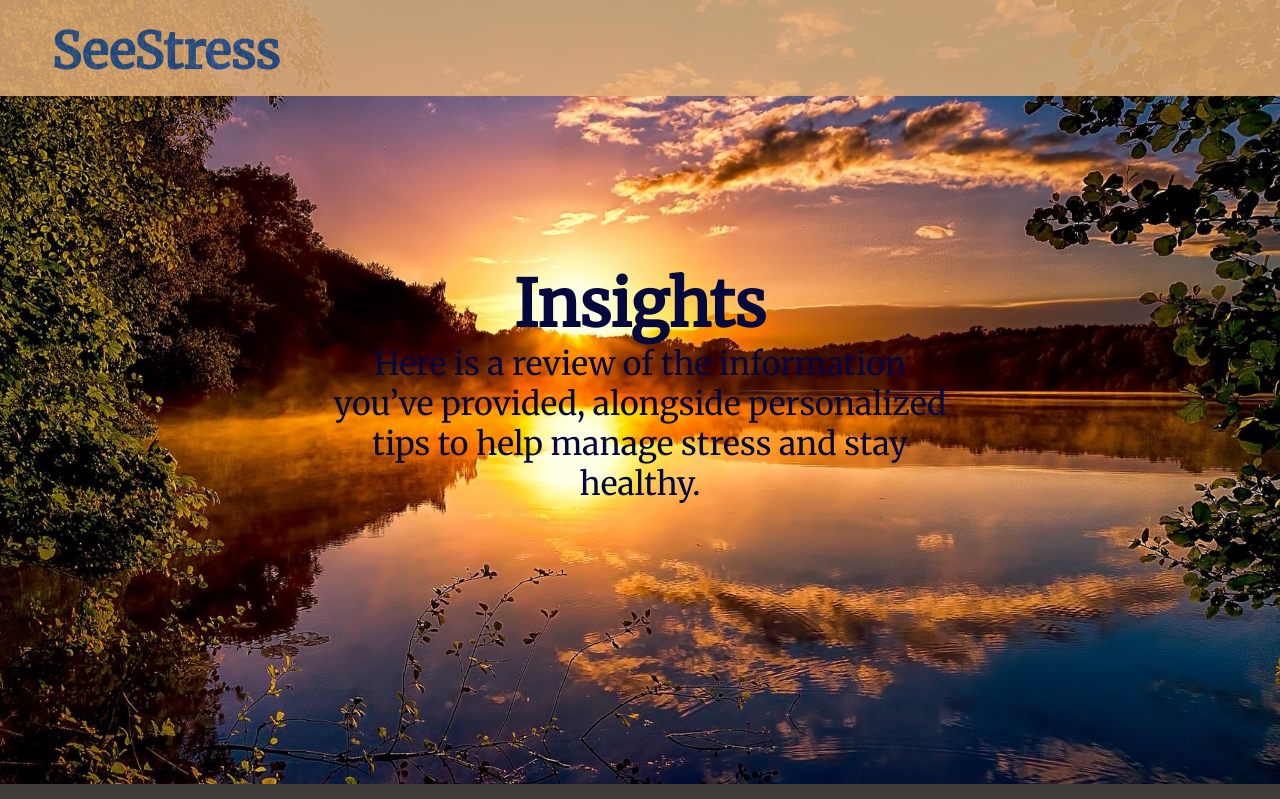
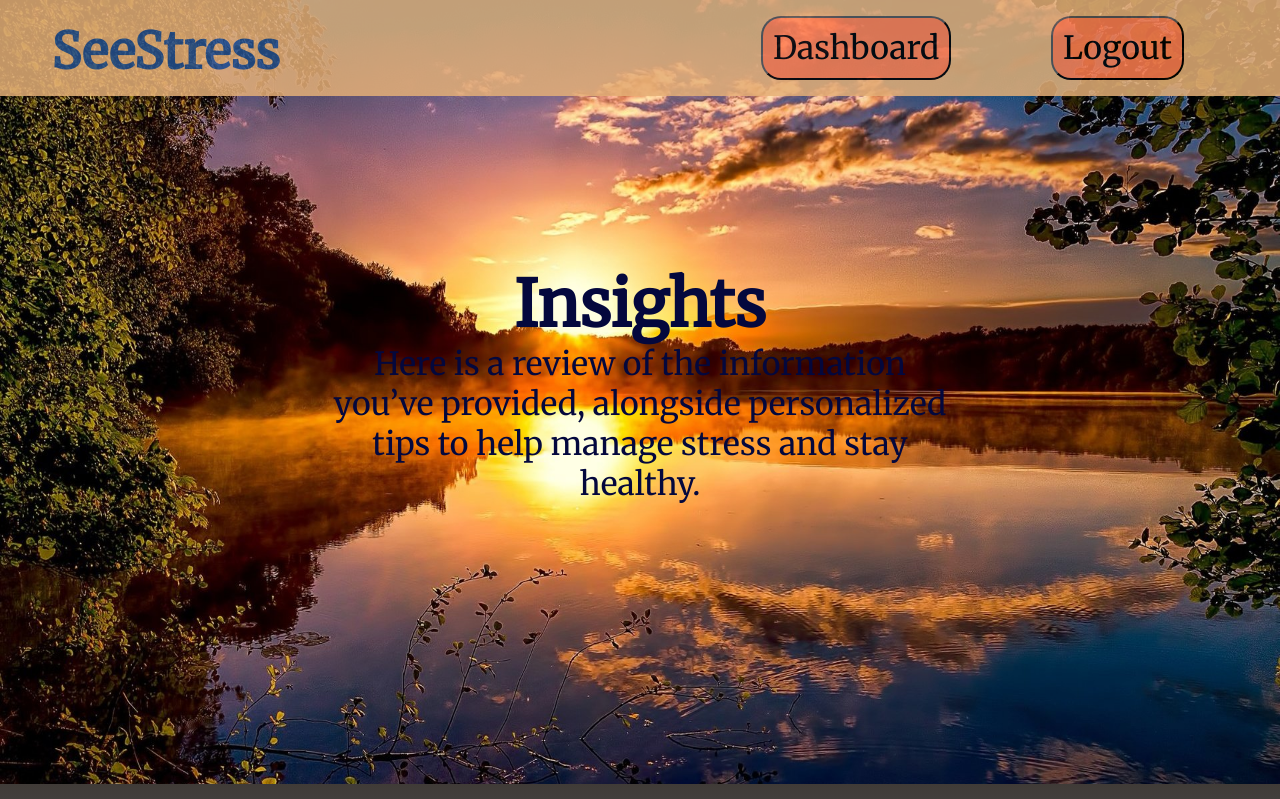
Before and after one commit to SupercraftD/See-Stress, a website built with Vite: page insights/index.html in a window 1280 px wide. Shown: the top 799 px of the page. Built offline with nearby package versions, Linux system fonts and the light colour scheme.

Commit message:
thingthing
addedbuttons

```diff
--- a/activitylogger/style.css
+++ b/activitylogger/style.css
@@ -158,3 +158,26 @@ h2{
 #submitActivity:hover{
   cursor: pointer;
 }
+
+
+#rightalignbuttons{
+    font-family: 'Merriweather';
+    position: fixed;
+    width: 50%;
+    left: 50%;
+    top:6%;
+    transform: translate(0,-50%);
+    text-align: right;
+  }
+  #rightalignbuttons button{
+    font-family: 'Merriweather';
+    margin-right: 15%;
+    font-size: 200%;
+    border-radius: 20px;
+    padding: 10px;
+    background-color: coral;
+
+  }
+  #rightalignbuttons button:hover{
+    cursor: pointer;
+  }
--- a/insights/index.html
+++ b/insights/index.html
@@ -14,6 +14,11 @@
   <body>
     <div id = "topbar">
       <p id = "topbartext">SeeStress</p>
+      <div id="rightalignbuttons">
+        <button id="login">Dashboard</button>
+        <button id="register">Logout</button>
+
+      </div>
     </div>
 
     <div class="container">
@@ -56,6 +61,7 @@
         </div>
       </div>
 
+      <script type="module" src="/insights/main.js"></script>
 
 
 
--- /dev/null
+++ b/insights/main.js
@@ -0,0 +1,9 @@
+
+document.getElementById("login").addEventListener("click", function(){
+    sessionStorage.setItem("authType","dashboard")
+    location.href = "/dashboard/"
+  })
+  document.getElementById("register").addEventListener("click", function(){
+    sessionStorage.setItem("authType","register")
+    location.href = "/login/"
+  })
--- a/insights/style.css
+++ b/insights/style.css
@@ -96,3 +96,26 @@ a {
     text-decoration: underline;
 
    }
+
+#rightalignbuttons{
+    font-family: 'Merriweather';
+    position: fixed;
+    width: 50%;
+    left: 50%;
+    top:6%;
+    transform: translate(0,-50%);
+    text-align: right;
+  }
+  #rightalignbuttons button{
+    font-family: 'Merriweather';
+    margin-right: 15%;
+    font-size: 200%;
+    border-radius: 20px;
+    padding: 10px;
+    background-color: coral;
+
+  }
+
+  #rightalignbuttons button:hover{
+    cursor: pointer;
+  }
```
Also changed, not shown: activitylogger/index.html (+5 -0 lines), activitylogger/main.js (+9 -0 lines).
